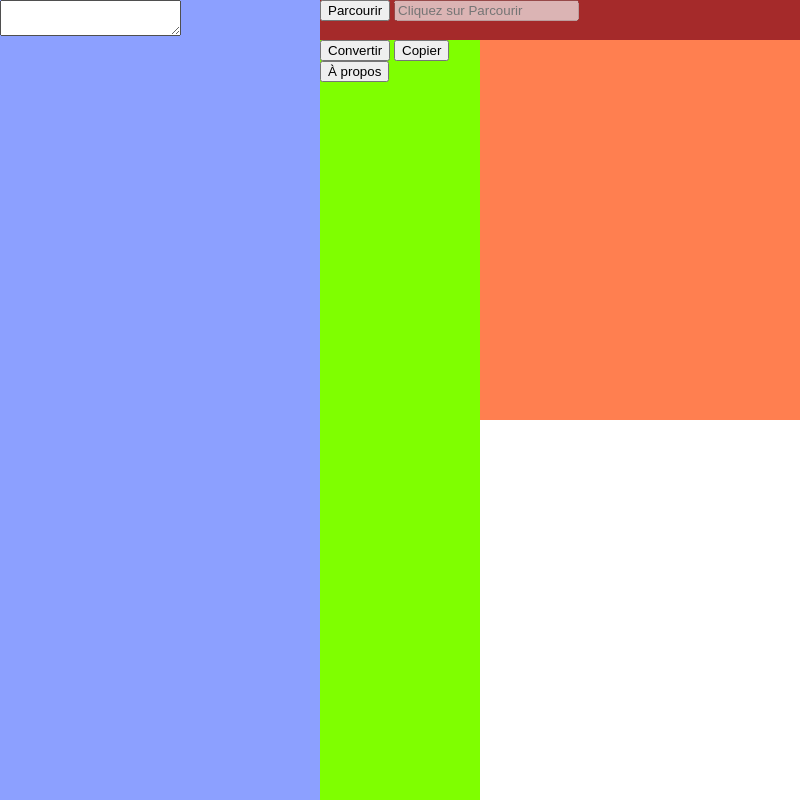
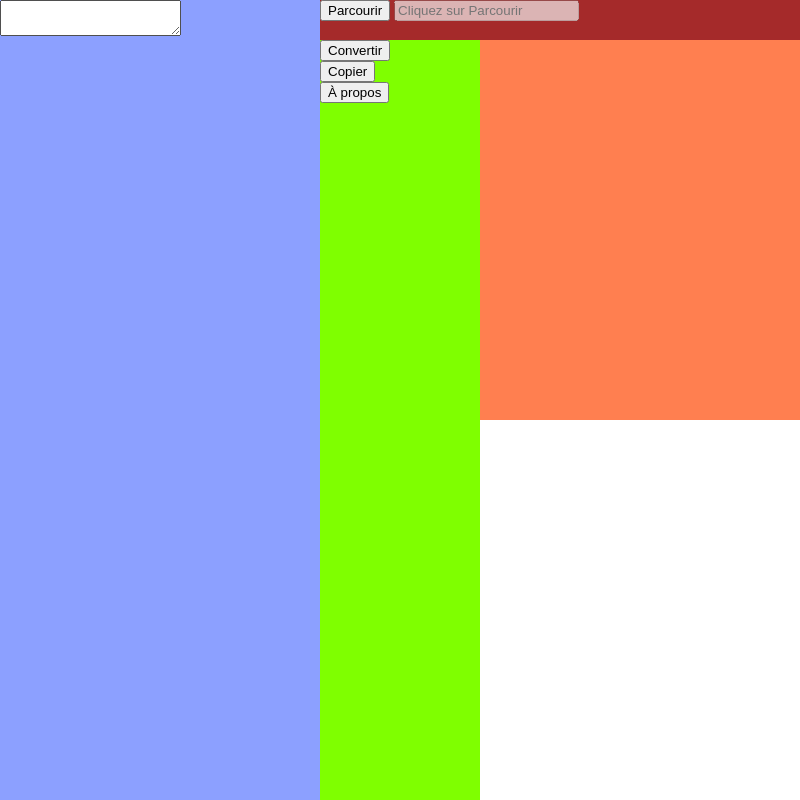
Before and after one commit to Brndan/lettreinfo2, an Electron app: page index.html in a window 800 px wide. Drawn offline with Linux system fonts and the light colour scheme.

Commit message:
boutons les uns sur les autres

```diff
--- a/gui.css
+++ b/gui.css
@@ -34,3 +34,7 @@ body, html {
     grid-area: dragndrop;
     background-color: coral;
 }
+
+ #boutons input {
+     display: block;
+ }
--- a/main.js
+++ b/main.js
@@ -18,7 +18,7 @@ function createWindow () {
   win.loadFile('index.html')
 
   // Ouvre les DevTools.
-  //win.webContents.openDevTools()
+  win.webContents.openDevTools()
 
   // supprime le menu
   win.removeMenu()
```
